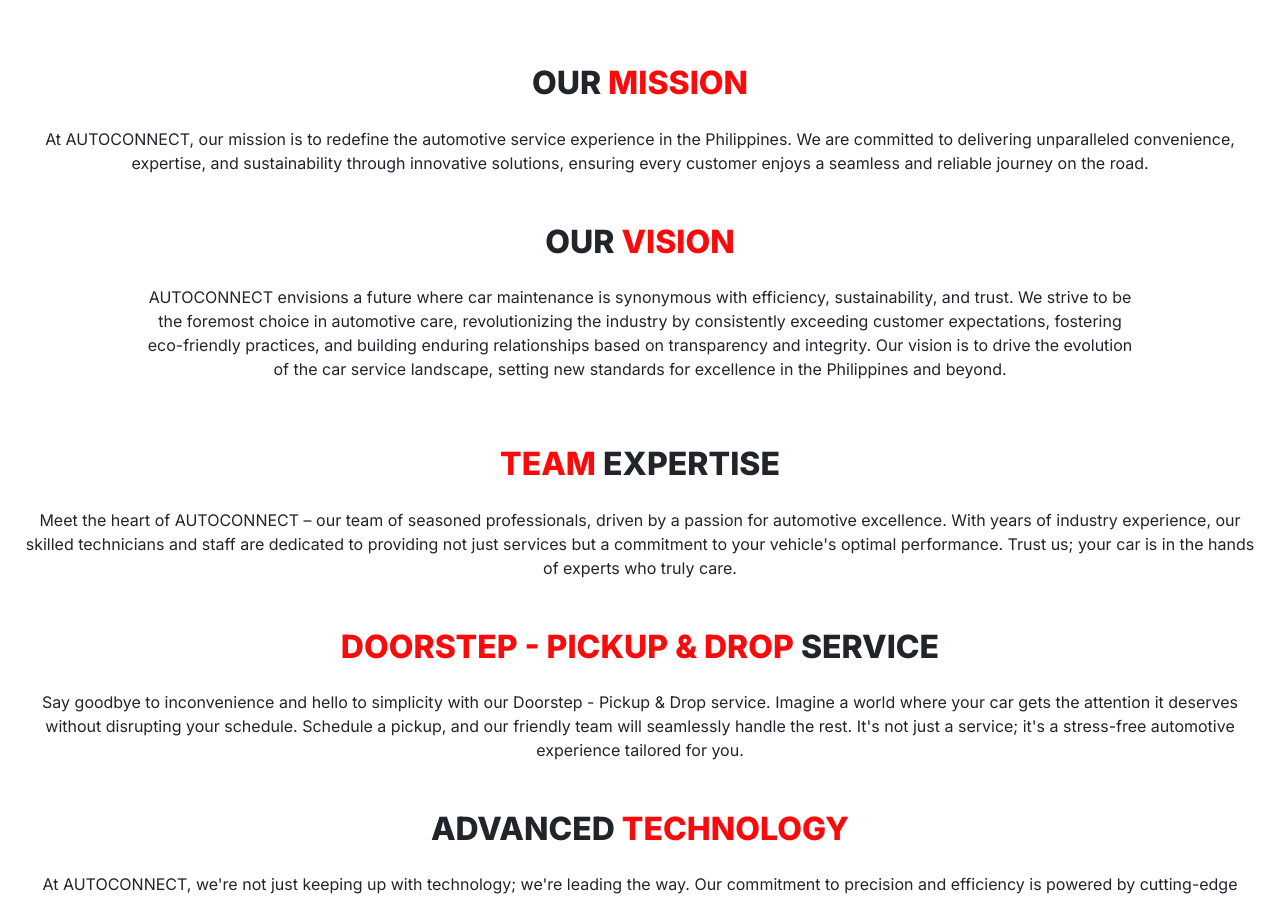
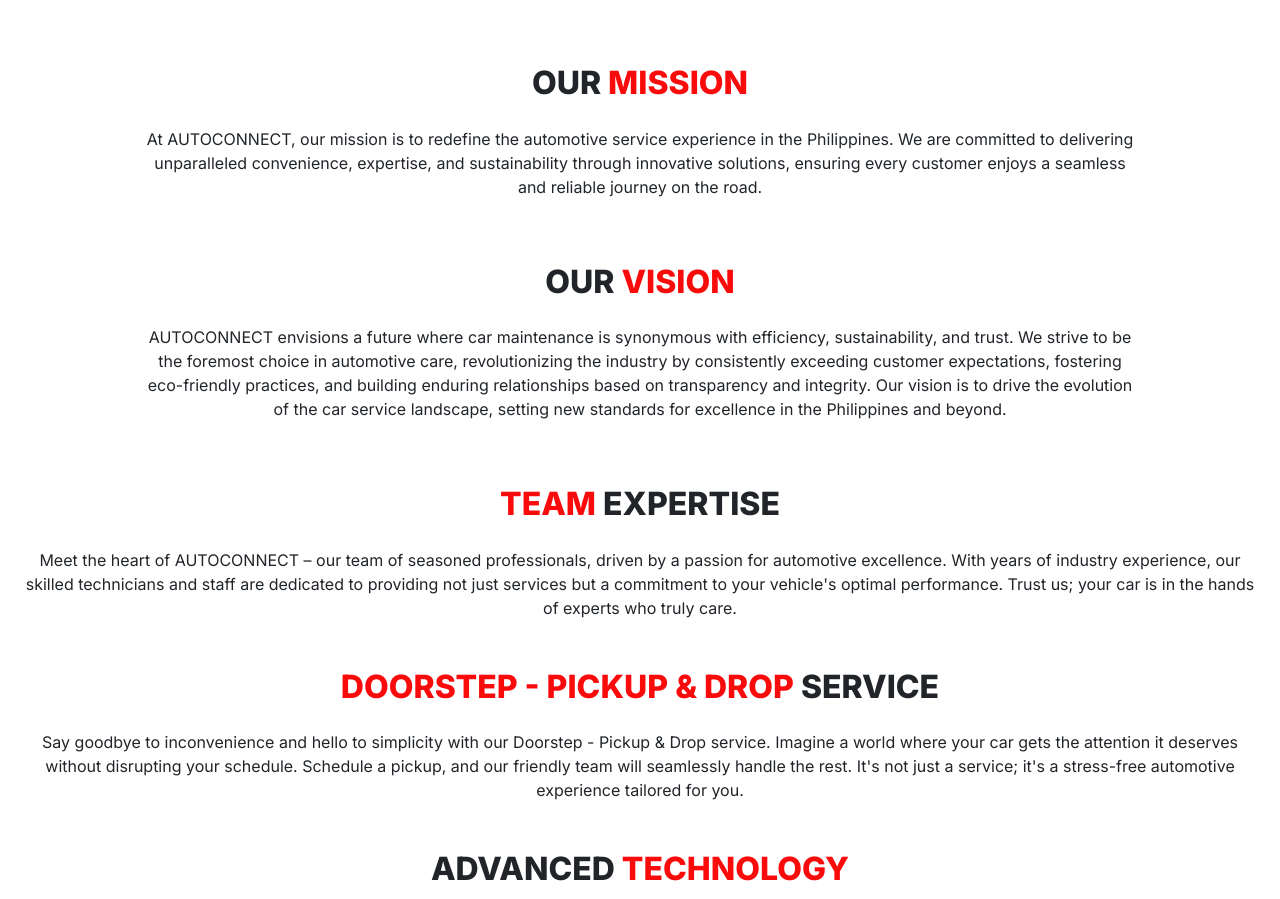
Before and after one commit to jaspherbagor/AutoConnect, a React (Create React App) app in the folder front-end/: page /about in a window 1280 px wide. Shown: the part 804-1703 px from the top of the page. Built offline with nearby package versions, Linux system fonts and the light colour scheme.

Commit message:
updated the other paragraphs

```diff
--- a/front-end/src/components/pages/client/about.jsx
+++ b/front-end/src/components/pages/client/about.jsx
@@ -35,7 +35,9 @@ const About = () => {
             </div>
 
             <h2 className="fw-bolder text-center mt-5 mb-4">OUR <span>MISSION</span></h2>
-            <p>At AUTOCONNECT, our mission is to redefine the automotive service experience in the Philippines. We are committed to delivering unparalleled convenience, expertise, and sustainability through innovative solutions, ensuring every customer enjoys a seamless and reliable journey on the road.</p>
+            <div className="d-flex align-items-center justify-content-center container col-md-10 col-sm-10 col-12">
+              <p className="about-detail">At AUTOCONNECT, our mission is to redefine the automotive service experience in the Philippines. We are committed to delivering unparalleled convenience, expertise, and sustainability through innovative solutions, ensuring every customer enjoys a seamless and reliable journey on the road.</p>
+            </div>
 
             <h2 className="fw-bolder text-center mt-5 mb-4">OUR <span>VISION</span></h2>
             <div className="d-flex align-items-center justify-content-center container col-md-10 col-sm-10 col-12">
```
